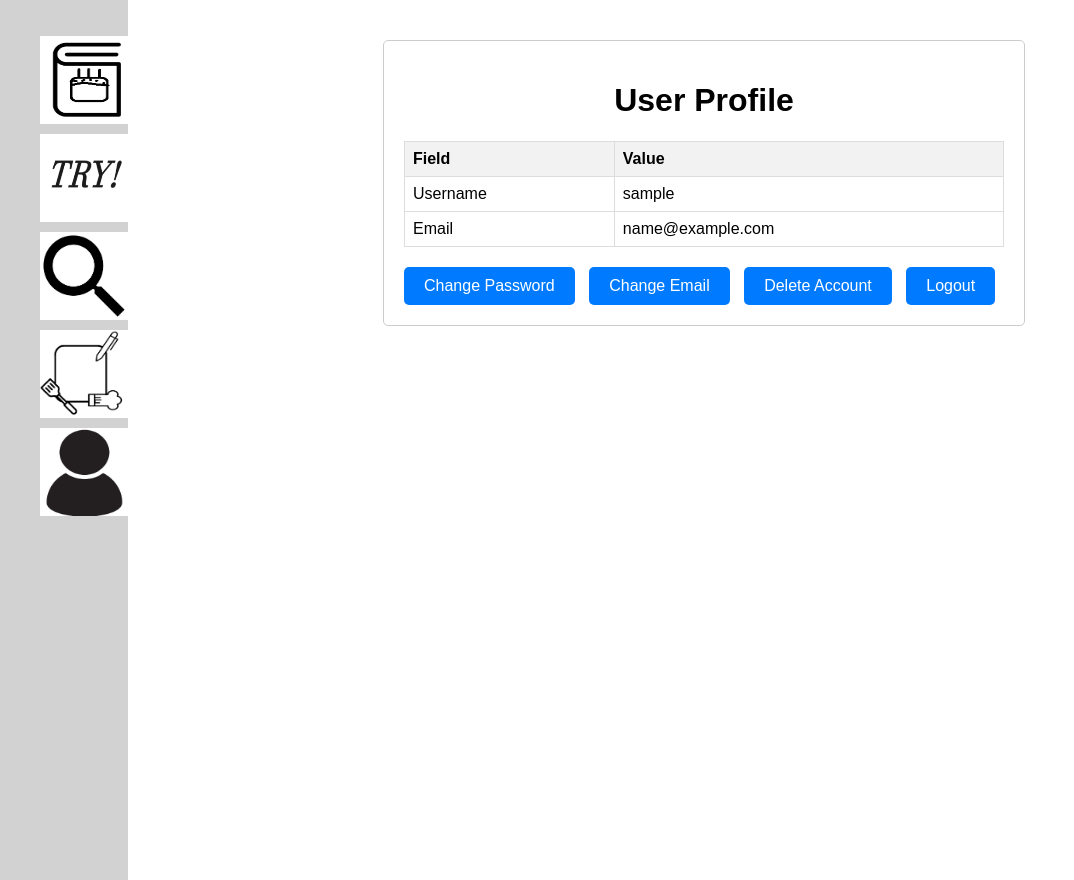
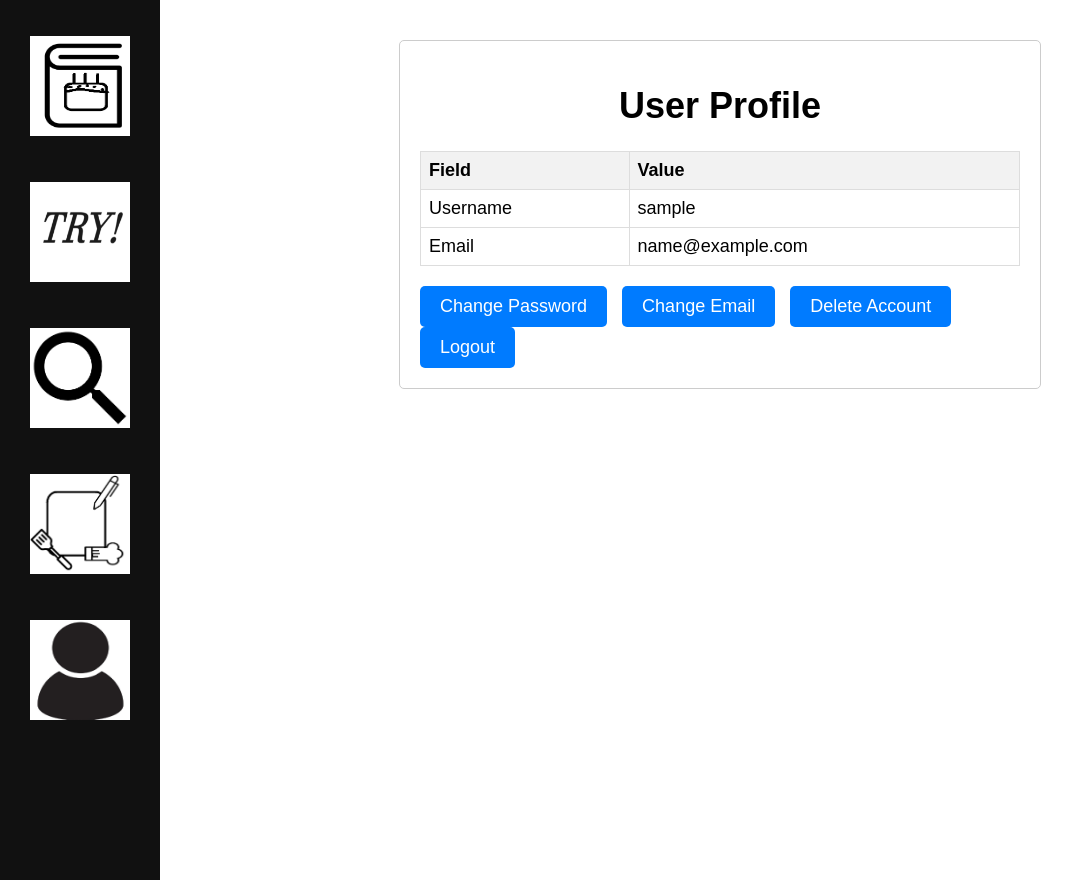
Before and after one commit to JohnnyWeymouth/My_Personal_Cookbook, a Flask app: page /me in a window 1280 px wide. Shown: the whole page, without its empty margins (0-1074 px from the left). Run offline with Flask 3, Linux system fonts and the light colour scheme; the visitor is signed in with stand-in values (Sample User, id 1).

Commit message:
update sidebar

```diff
--- a/templates/base.html
+++ b/templates/base.html
@@ -6,33 +6,51 @@
     <meta name="viewport" content="width=device-width, initial-scale=1.0">
     <title>{% block title %}{% endblock %}</title>
     <link rel="icon" type="image/x-icon" href="{{ url_for('static', filename='favicon.ico') }}">
-    <!-- Add your CSS and other meta tags here -->
 
-    <!-- Add CSS styles for the sidebar -->
+    <!-- Sidebar CSS -->
     <style>
-        .sidebar {
+        body {
+            font-family: "Lato", sans-serif;
+            margin: 0;
+        }
+
+        .sidenav {
             height: 100%;
-            width: 10vw; /* Adjust the width as needed */
+            width: 160px; /* Adjust the width as needed */
             position: fixed;
+            z-index: 1;
             top: 0;
             left: 0;
-            background-color: #d2d2d2;
+            background-color: #111;
+            overflow-x: hidden;
             padding-top: 20px;
-            display: flex; /* Use flexbox for layout */
-            flex-direction: column; /* Stack children vertically */
-            align-items: center; /* Center children horizontally */
         }
 
-        .content {
-            margin-left: 10vw; /* Adjust this value to accommodate the sidebar width */
-            padding: 20px;
+        .sidenav a {
+            text-decoration: none;
+            display: block;
+            padding: 16px;
+            text-align: center;
         }
 
-        .sidebar img {
-            width: 10vh;
-            height: 10vh; /* Set image height to one-fifth of the screen height */
-            display: block;
+        .sidenav img {
+            width: 100px; /* Adjust image size */
+            height: 100px;
             margin-bottom: 10px;
+        }
+
+        .sidenav a:hover img {
+            filter: brightness(1.2); /* Slightly brighten the image on hover */
+        }
+
+        .sidenav a:hover {
+            background-color: #575757;
+        }
+
+        .main {
+            margin-left: 160px; /* Same as the width of the sidenav */
+            font-size: 18px;
+            padding: 20px;
         }
 
         .flash-message {
@@ -54,48 +72,31 @@
             border-color: #f5c6cb;
         }
     </style>
+</head>
+<body>
 
-</head>
-
-<body>
-    <!-- sidebar.html -->
-    <div class="sidebar">
-        <ul>
-            <div>
+    <!-- Sidebar -->
+    <div class="sidenav">
         <a href="/">
             <img src="/static/images/cookbook.png" alt="Cookbook">
         </a>
-            </div>
-
-            <div>
         <a href="/try_recipes">
             <img src="/static/images/try.png" alt="My Try List">
         </a>
-            </div>
-
-            <div>
         <a href="/search">
             <img src="/static/images/search.png" alt="Search">
         </a>
-            </div>
-
-            <div>
         <a href="/create_recipe">
             <img src="/static/images/create_recipe.png" alt="Create Recipe">
         </a>
-            </div>
-
-            <div>
         <a href="/me">
             <img src="/static/images/me.png" alt="Me">
         </a>
     </div>
-        </ul>
-    </div>
 
-    <!-- Content block -->
-    <div class="content">
-        <!-- Flash catcher -->
+    <!-- Main content -->
+    <div class="main">
+        <!-- Flash messages -->
         <div id="flash-messages">
             {% with messages = get_flashed_messages(with_categories=True) %}
                 {% if messages %}
@@ -109,6 +110,6 @@
         </div>
         {% block content %}{% endblock %}
     </div>
-    <!-- Footer, scripts, etc. -->
+
 </body>
 </html>
```
Lines whose indentation alone changed are shown as unchanged.
